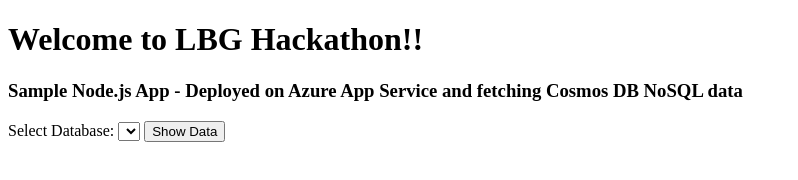
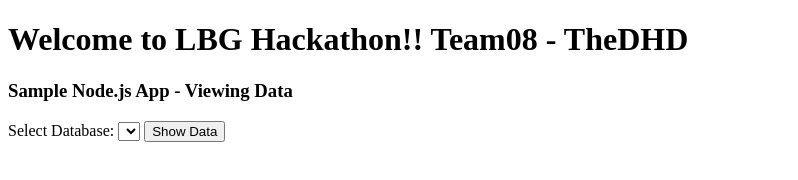
Before and after one commit to kalyanrj16/lbg-nodeJS-WebAppCosmos-01, a website: page public/index.html in a window 1280 px wide. Shown: the whole page, without its empty margins (0-798 px from the left). Drawn offline with Linux system fonts and the light colour scheme; no server answers.

Commit message:
Checking Team08

```diff
--- a/public/index.html
+++ b/public/index.html
@@ -5,8 +5,8 @@
   <!-- Add your CSS links here -->
 </head>
 <body>
-  <h1>Welcome to LBG Hackathon!! </h1>
-  <h3> Sample Node.js App - Deployed on Azure App Service and fetching Cosmos DB NoSQL data </h3>
+  <h1>Welcome to LBG Hackathon!! Team08 - TheDHD </h1>
+  <h3> Sample Node.js App - Viewing Data </h3>
   <label for="database-dropdown">Select Database:</label>
   <select id="database-dropdown"></select>
   <button id="show-data-button">Show Data</button>
```
Also changed, not shown: .github/workflows/azure.yml.
